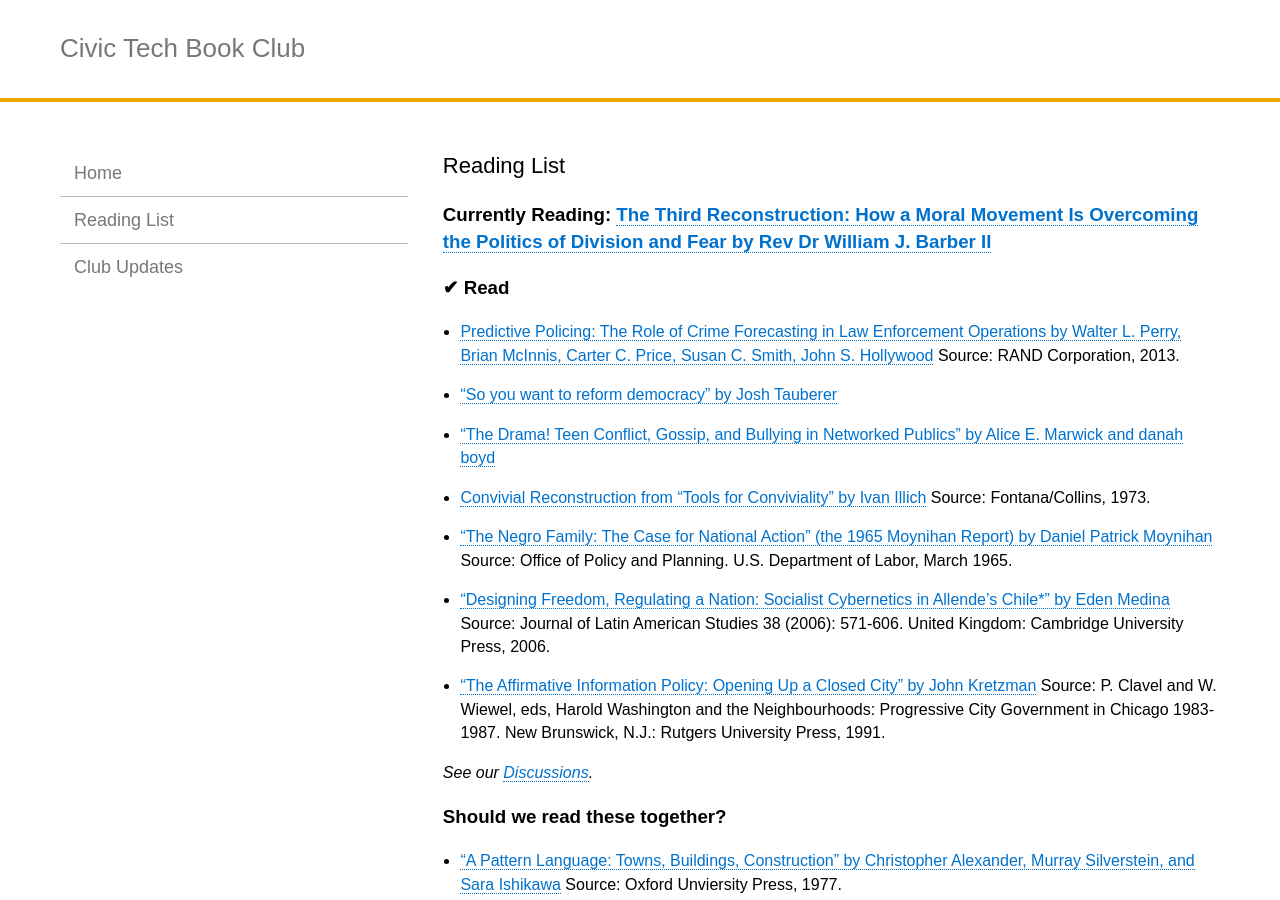
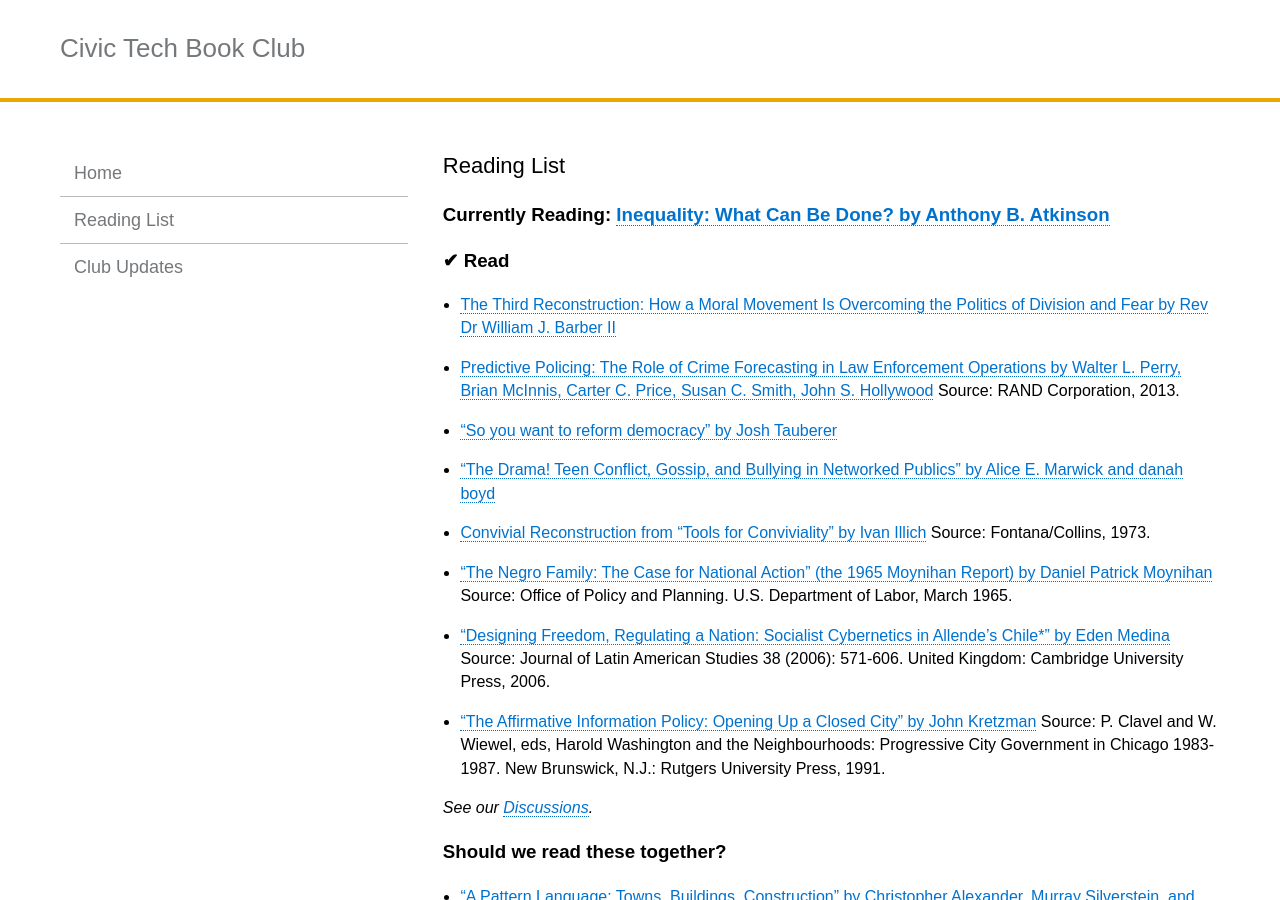
Before and after one commit to rebeccawilliams/bookclub, a Jekyll site: the page built from readinglist.md, in a window 1280 px wide and 900 px high. Built offline with Jekyll 4.4.1, drawn with Linux system fonts in a browser that asks for light colours.

Commit message:
Update readinglist.md

```diff
--- a/readinglist.md
+++ b/readinglist.md
@@ -3,10 +3,11 @@
 title:  "Reading List"
 ---
 
-### Currently Reading: [The Third Reconstruction: How a Moral Movement Is Overcoming the Politics of Division and Fear by Rev Dr William J. Barber II](https://www.amazon.com/dp/B00WCY4YK4/ref=dp-kindle-redirect?_encoding=UTF8&btkr=1)
+### Currently Reading: [Inequality: What Can Be Done? by Anthony B. Atkinson](https://www.amazon.com/dp/B00WQRFC30/ref=dp-kindle-redirect?_encoding=UTF8&btkr=1)
 
 ### ✔ Read
 
+- [The Third Reconstruction: How a Moral Movement Is Overcoming the Politics of Division and Fear by Rev Dr William J. Barber II](https://www.amazon.com/dp/B00WCY4YK4/ref=dp-kindle-redirect?_encoding=UTF8&btkr=1)
 - [Predictive Policing: The Role of Crime Forecasting in Law Enforcement Operations by Walter L. Perry, Brian McInnis, Carter C. Price, Susan C. Smith, John S. Hollywood](https://www.rand.org/content/dam/rand/pubs/research_reports/RR200/RR233/RAND_RR233.pdf)  Source: RAND Corporation, 2013.
 - ["So you want to reform democracy" by Josh Tauberer](https://medium.com/@joshuatauberer/so-you-want-to-reform-democracy-7f3b1ef10597#.qh36p8m0c)
 - [“The Drama! Teen Conflict, Gossip, and Bullying in Networked Publics” by Alice E. Marwick and danah boyd](http://papers.ssrn.com/sol3/papers.cfm?abstract_id=1926349)
```
